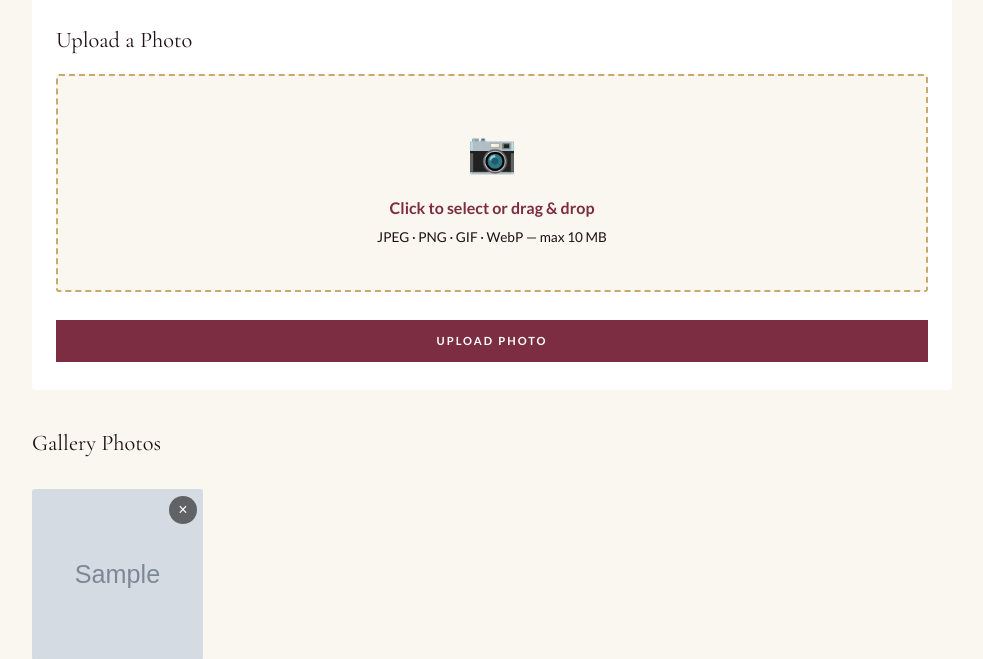
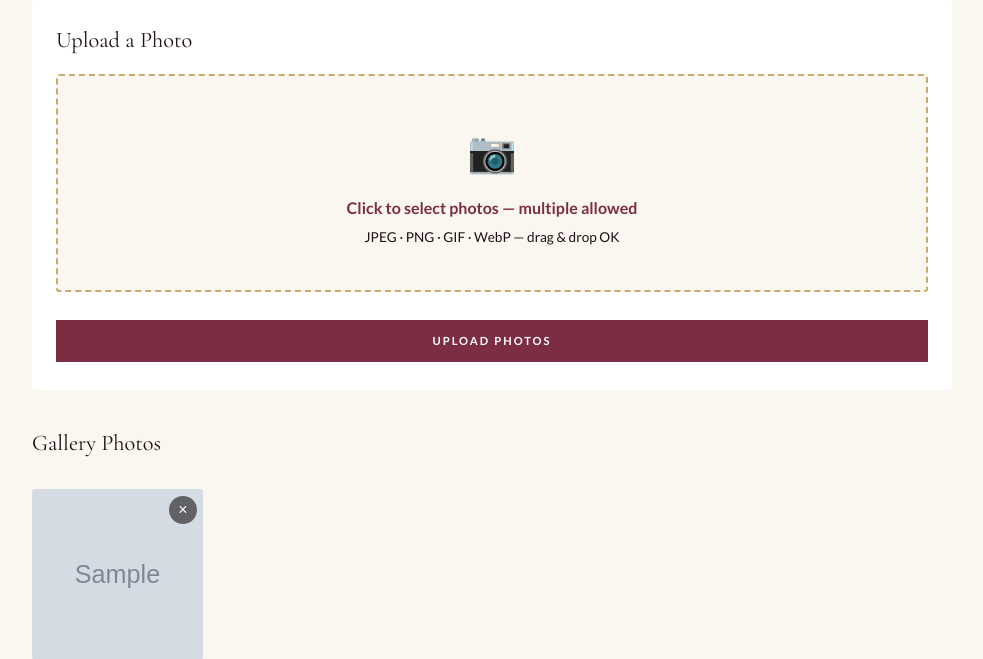
Before and after one commit to mihretabandualem014-create/ethio-wedding, a PHP site: page /admin.php in a window 1280 px wide. Shown: the part 129-788 px from the top of the page, without its empty margins (148-1131 px from the left). Run offline with PHP 8.4, Linux system fonts and the light colour scheme; the visitor is signed in with stand-in values (Sample User, id 1); tables that the repository leaves empty hold one stand-in row (values such as "Sample post"); grey boxes marked "Sample" are stand-in pictures.

Commit message:
Fix admin.php: multi-file upload, client-side resize, CSS v=4
- Accept multiple photos at once (name="photos[]" + multiple)
- Client-side resize to 1600px before upload (handles 36 MB DSC files)
- Grid preview of all selected images
- Bump style.css to v=4 so lightbox CSS loads correctly

Co-Authored-By: Claude Sonnet 4.6 <noreply@anthropic.com>

```diff
--- a/admin.php
+++ b/admin.php
@@ -71,45 +71,48 @@ function resizeAndSave(string $source, string $dest, int $maxWidth, int $quality
 $uploadSuccess = false;
 $uploadError   = '';
 
-if ($loggedIn && $_SERVER['REQUEST_METHOD'] === 'POST' && isset($_FILES['photo'])) {
+$uploadedCount = 0;
+$uploadErrors  = [];
+
+if ($loggedIn && $_SERVER['REQUEST_METHOD'] === 'POST' && isset($_FILES['photos'])) {
     $allowedMimes = ['image/jpeg', 'image/png', 'image/gif', 'image/webp'];
-    $file      = $_FILES['photo'];
-    $errorCode = $file['error'];
+    $files = $_FILES['photos'];
+    $count = count($files['name']);
 
-    if ($errorCode !== UPLOAD_ERR_OK) {
-        $msgs = [
-            UPLOAD_ERR_INI_SIZE   => 'File exceeds server upload limit.',
-            UPLOAD_ERR_FORM_SIZE  => 'File exceeds form size limit.',
-            UPLOAD_ERR_PARTIAL    => 'File was only partially uploaded.',
-            UPLOAD_ERR_NO_FILE    => 'No file was selected.',
-            UPLOAD_ERR_NO_TMP_DIR => 'Missing temporary folder.',
-            UPLOAD_ERR_CANT_WRITE => 'Failed to write file to disk.',
-        ];
-        $uploadError = $msgs[$errorCode] ?? 'Upload failed.';
-    } elseif ($file['size'] > MAX_FILE_SIZE) {
-        $uploadError = 'File is too large. Maximum 10 MB.';
+    if (!is_dir(UPLOAD_DIR) || !is_writable(UPLOAD_DIR)) {
+        $uploadError = 'uploads/ directory is missing or not writable.';
     } else {
-        $info = @getimagesize($file['tmp_name']);
-        if (!$info || !in_array($info['mime'], $allowedMimes, true)) {
-            $uploadError = 'Invalid file. Please upload a JPEG, PNG, GIF, or WebP image.';
-        } elseif (!is_dir(UPLOAD_DIR) || !is_writable(UPLOAD_DIR)) {
-            $uploadError = 'uploads/ directory is missing or not writable.';
-        } else {
+        for ($i = 0; $i < $count; $i++) {
+            $errorCode = $files['error'][$i];
+            $tmpName   = $files['tmp_name'][$i];
+            $size      = $files['size'][$i];
+            $origName  = $files['name'][$i];
+
+            if ($errorCode === UPLOAD_ERR_NO_FILE) continue;
+            if ($errorCode !== UPLOAD_ERR_OK) { $uploadErrors[] = htmlspecialchars($origName) . ': upload error.'; continue; }
+            if ($size > MAX_FILE_SIZE) { $uploadErrors[] = htmlspecialchars($origName) . ': too large.'; continue; }
+
+            $info = @getimagesize($tmpName);
+            if (!$info || !in_array($info['mime'], $allowedMimes, true)) {
+                $uploadErrors[] = htmlspecialchars($origName) . ': not a valid image.';
+                continue;
+            }
             $filename = uniqid('admin_', true) . '.jpg';
             $destPath = UPLOAD_DIR . $filename;
-            if (!resizeAndSave($file['tmp_name'], $destPath, MAX_IMAGE_WIDTH, JPEG_QUALITY)) {
-                $uploadError = 'Failed to process the image.';
-            } else {
-                try {
-                    $stmt = getDB()->prepare('INSERT INTO photos (filename) VALUES (?)');
-                    $stmt->execute([$filename]);
-                    $uploadSuccess = true;
-                } catch (PDOException $e) {
-                    @unlink($destPath);
-                    $uploadError = 'Failed to save to database.';
-                }
+            if (!resizeAndSave($tmpName, $destPath, MAX_IMAGE_WIDTH, JPEG_QUALITY)) {
+                $uploadErrors[] = htmlspecialchars($origName) . ': could not process.';
+                continue;
+            }
+            try {
+                getDB()->prepare('INSERT INTO photos (filename) VALUES (?)')->execute([$filename]);
+                $uploadedCount++;
+            } catch (PDOException $e) {
+                @unlink($destPath);
+                $uploadErrors[] = htmlspecialchars($origName) . ': failed to save.';
             }
         }
+        $uploadSuccess = $uploadedCount > 0;
+        if (!empty($uploadErrors)) $uploadError = implode('<br>', $uploadErrors);
     }
 }
 
@@ -152,7 +155,7 @@ if ($loggedIn) {
   <link rel="preconnect" href="https://fonts.googleapis.com">
   <link rel="preconnect" href="https://fonts.gstatic.com" crossorigin>
   <link href="https://fonts.googleapis.com/css2?family=Cormorant+Garamond:ital,wght@0,300;0,400;0,500;1,300;1,400&family=Great+Vibes&family=Lato:wght@300;400;700&display=swap" rel="stylesheet">
-  <link rel="stylesheet" href="style.css?v=3">
+  <link rel="stylesheet" href="style.css?v=4">
   <style>
     .admin-wrap   { max-width: 960px; margin: 0 auto; padding: 2rem 1.25rem 4rem; }
     .admin-header { display: flex; align-items: center; justify-content: space-between; margin-bottom: 2.5rem; flex-wrap: wrap; gap: 1rem; }
@@ -213,7 +216,7 @@ if ($loggedIn) {
 
   <!-- Flash messages -->
   <?php if ($uploadSuccess): ?>
-    <div class="alert alert-success" style="margin-bottom:1.5rem;">✓ Photo uploaded successfully.</div>
+    <div class="alert alert-success" style="margin-bottom:1.5rem;">✓ <?= $uploadedCount ?> photo<?= $uploadedCount !== 1 ? 's' : '' ?> uploaded successfully.</div>
   <?php endif; ?>
   <?php if ($uploadError): ?>
     <div class="alert alert-error" style="margin-bottom:1.5rem;"><?= htmlspecialchars($uploadError) ?></div>
@@ -228,13 +231,13 @@ if ($loggedIn) {
     <form method="POST" action="admin.php" enctype="multipart/form-data" id="adminUploadForm">
       <div class="upload-zone" id="adminUploadZone">
         <div id="adminUzIcon" style="font-size:2.5rem;margin-bottom:.5rem;">📷</div>
-        <strong>Click to select or drag &amp; drop</strong>
-        <p style="color:var(--gray);margin:.25rem 0 0;font-size:.85rem;">JPEG · PNG · GIF · WebP — max 10 MB</p>
-        <input type="file" id="adminPhotoInput" name="photo" accept="image/*" required
+        <strong>Click to select photos — multiple allowed</strong>
+        <p style="color:var(--gray);margin:.25rem 0 0;font-size:.85rem;">JPEG · PNG · GIF · WebP — drag &amp; drop OK</p>
+        <input type="file" id="adminPhotoInput" name="photos[]" accept="image/*" multiple required
                style="position:absolute;inset:0;opacity:0;cursor:pointer;" onchange="adminHandleSelect(this)">
       </div>
-      <div id="adminFilePreview" style="margin-top:.5rem;font-size:.85rem;color:var(--gray);"></div>
-      <button type="submit" class="btn btn-primary" id="adminSubmitBtn" style="margin-top:1.25rem;width:100%;">Upload Photo</button>
+      <div id="adminFilePreview" style="margin-top:.5rem;"></div>
+      <button type="submit" class="btn btn-primary" id="adminSubmitBtn" style="margin-top:1.25rem;width:100%;">Upload Photos</button>
     </form>
   </div>
 
@@ -272,15 +275,25 @@ if ($loggedIn) {
 
 <script>
   function adminHandleSelect(input) {
-    var file = input.files[0];
-    if (!file) return;
+    var files   = input.files;
+    if (!files.length) return;
     var preview = document.getElementById('adminFilePreview');
-    preview.textContent = '📎 ' + file.name + ' (' + (file.size/1024).toFixed(0) + ' KB)';
-    if (file.type.indexOf('image/') === 0) {
-      var url  = URL.createObjectURL(file);
-      var icon = document.getElementById('adminUzIcon');
-      icon.innerHTML = '<img src="' + url + '" style="max-width:100%;max-height:140px;border-radius:var(--radius);display:block;margin:0 auto .5rem;" alt="Preview">';
+    var icon    = document.getElementById('adminUzIcon');
+    icon.textContent = '📷';
+    preview.innerHTML = '';
+    var grid = document.createElement('div');
+    grid.style.cssText = 'display:grid;grid-template-columns:repeat(auto-fill,minmax(100px,1fr));gap:0.5rem;margin-top:0.75rem;';
+    for (var i = 0; i < files.length; i++) {
+      (function(file) {
+        if (file.type.indexOf('image/') !== 0) return;
+        var img = document.createElement('img');
+        img.src = URL.createObjectURL(file);
+        img.style.cssText = 'width:100%;aspect-ratio:1;object-fit:cover;border-radius:var(--radius);';
+        grid.appendChild(img);
+      })(files[i]);
     }
+    preview.appendChild(grid);
+    document.getElementById('adminSubmitBtn').textContent = 'Upload ' + files.length + ' Photo' + (files.length !== 1 ? 's' : '');
   }
 
   var zone = document.getElementById('adminUploadZone');
@@ -298,12 +311,50 @@ if ($loggedIn) {
     });
   }
 
+  async function adminResizeImage(file, maxPx) {
+    return new Promise(function(resolve) {
+      var img = new Image();
+      var url = URL.createObjectURL(file);
+      img.onload = function() {
+        URL.revokeObjectURL(url);
+        var w = img.naturalWidth, h = img.naturalHeight;
+        if (w > maxPx || h > maxPx) {
+          if (w >= h) { h = Math.round(h * maxPx / w); w = maxPx; }
+          else        { w = Math.round(w * maxPx / h); h = maxPx; }
+        }
+        var canvas = document.createElement('canvas');
+        canvas.width = w; canvas.height = h;
+        canvas.getContext('2d').drawImage(img, 0, 0, w, h);
+        canvas.toBlob(function(blob) {
+          resolve(new File([blob], file.name.replace(/\.[^.]+$/, '.jpg'), { type: 'image/jpeg' }));
+        }, 'image/jpeg', 0.88);
+      };
+      img.onerror = function() { URL.revokeObjectURL(url); resolve(file); };
+      img.src = url;
+    });
+  }
+
   var form = document.getElementById('adminUploadForm');
   if (form) {
-    form.addEventListener('submit', function(){
-      var btn = document.getElementById('adminSubmitBtn');
+    form.addEventListener('submit', async function(e) {
+      var input = document.getElementById('adminPhotoInput');
+      var btn   = document.getElementById('adminSubmitBtn');
+      if (!input.files.length) return;
+      e.preventDefault();
+      btn.disabled = true;
+      var origFiles = Array.from(input.files);
+      var resized   = [];
+      for (var i = 0; i < origFiles.length; i++) {
+        btn.textContent = 'Resizing ' + (i + 1) + ' of ' + origFiles.length + '…';
+        resized.push(await adminResizeImage(origFiles[i], 1600));
+      }
+      try {
+        var dt = new DataTransfer();
+        resized.forEach(function(f) { dt.items.add(f); });
+        input.files = dt.files;
+      } catch(err) {}
       btn.textContent = 'Uploading…';
-      btn.disabled = true;
+      form.submit();
     });
   }
 </script>
```
